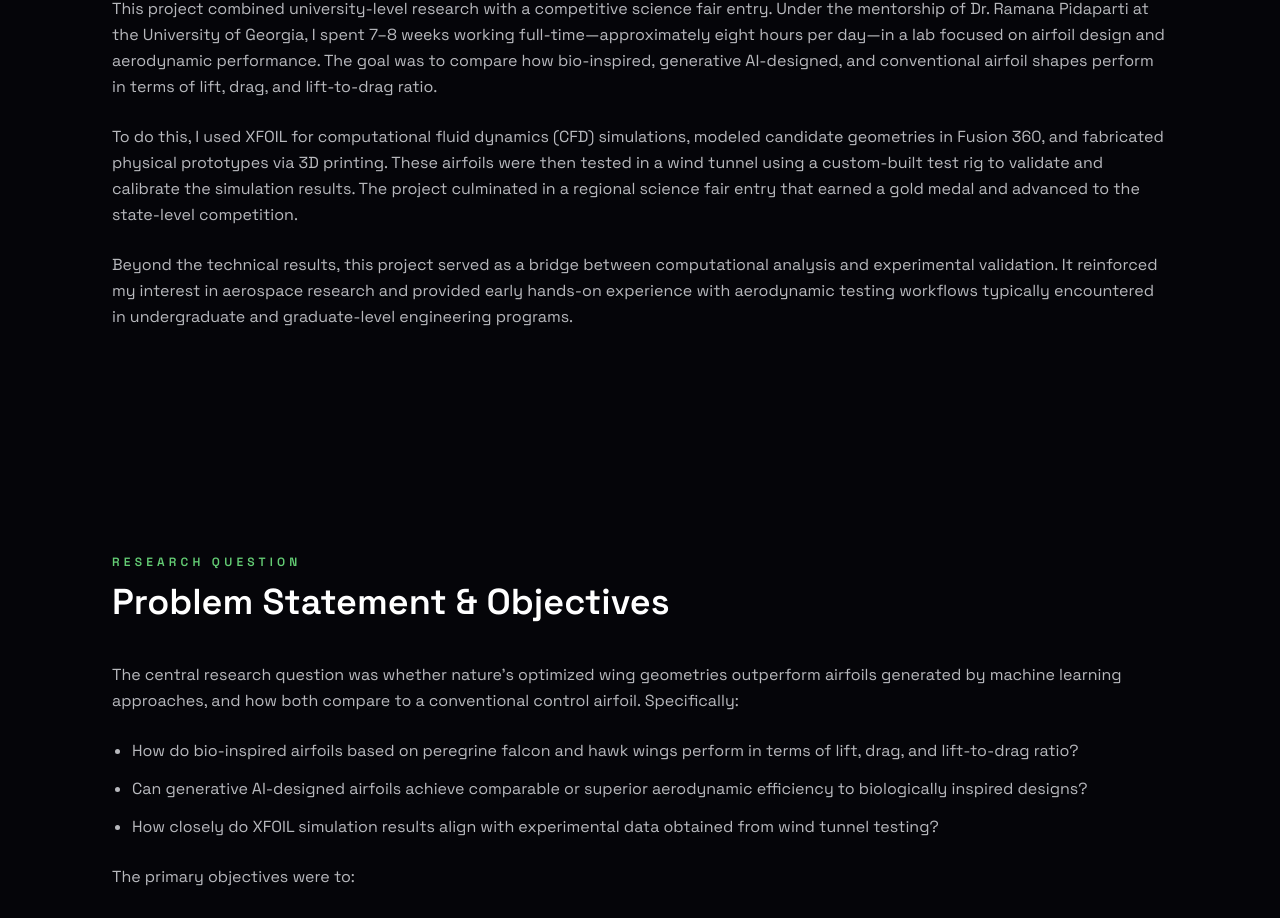
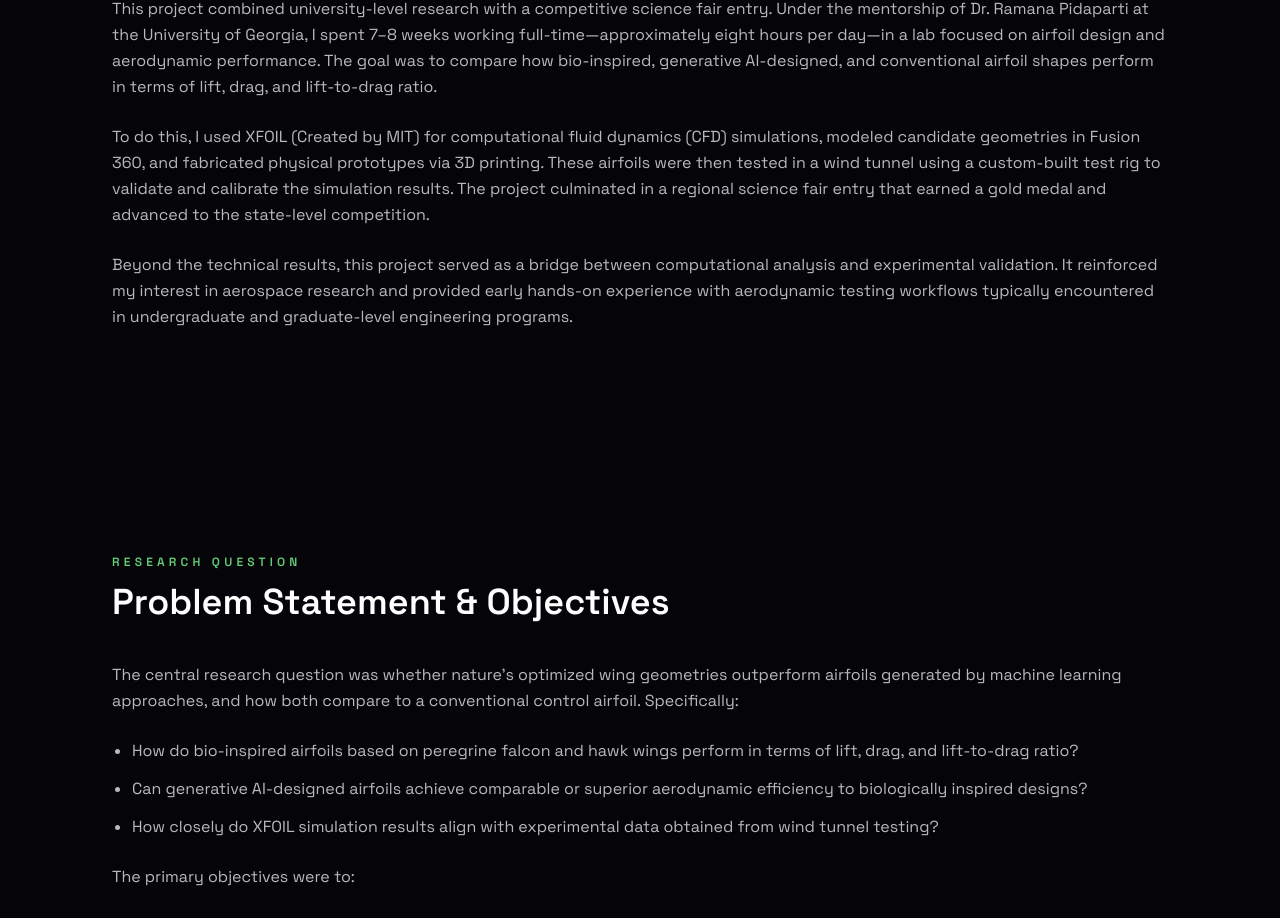
Before and after one commit to saahildoshi/saahildoshi-portfolio, a Next.js app: page /projects/uga-airfoil-research in a window 1280 px wide. Shown: the part 1200-2118 px from the top of the page. Built offline with nearby package versions, Linux system fonts and the light colour scheme.

Commit message:
Add source attribution for XFOIL in project description

```diff
--- a/src/app/projects/uga-airfoil-research/page.tsx
+++ b/src/app/projects/uga-airfoil-research/page.tsx
@@ -72,7 +72,7 @@ export default function UgaAirfoilResearchPage() {
               This project combined university-level research with a competitive science fair entry. Under the mentorship of Dr. Ramana Pidaparti at the University of Georgia, I spent 7–8 weeks working full-time—approximately eight hours per day—in a lab focused on airfoil design and aerodynamic performance. The goal was to compare how bio-inspired, generative AI-designed, and conventional airfoil shapes perform in terms of lift, drag, and lift-to-drag ratio.
             </p>
             <p>
-              To do this, I used XFOIL for computational fluid dynamics (CFD) simulations, modeled candidate geometries in Fusion 360, and fabricated physical prototypes via 3D printing. These airfoils were then tested in a wind tunnel using a custom-built test rig to validate and calibrate the simulation results. The project culminated in a regional science fair entry that earned a gold medal and advanced to the state-level competition.
+              To do this, I used XFOIL (Created by MIT) for computational fluid dynamics (CFD) simulations, modeled candidate geometries in Fusion 360, and fabricated physical prototypes via 3D printing. These airfoils were then tested in a wind tunnel using a custom-built test rig to validate and calibrate the simulation results. The project culminated in a regional science fair entry that earned a gold medal and advanced to the state-level competition.
             </p>
             <p>
               Beyond the technical results, this project served as a bridge between computational analysis and experimental validation. It reinforced my interest in aerospace research and provided early hands-on experience with aerodynamic testing workflows typically encountered in undergraduate and graduate-level engineering programs.
```
